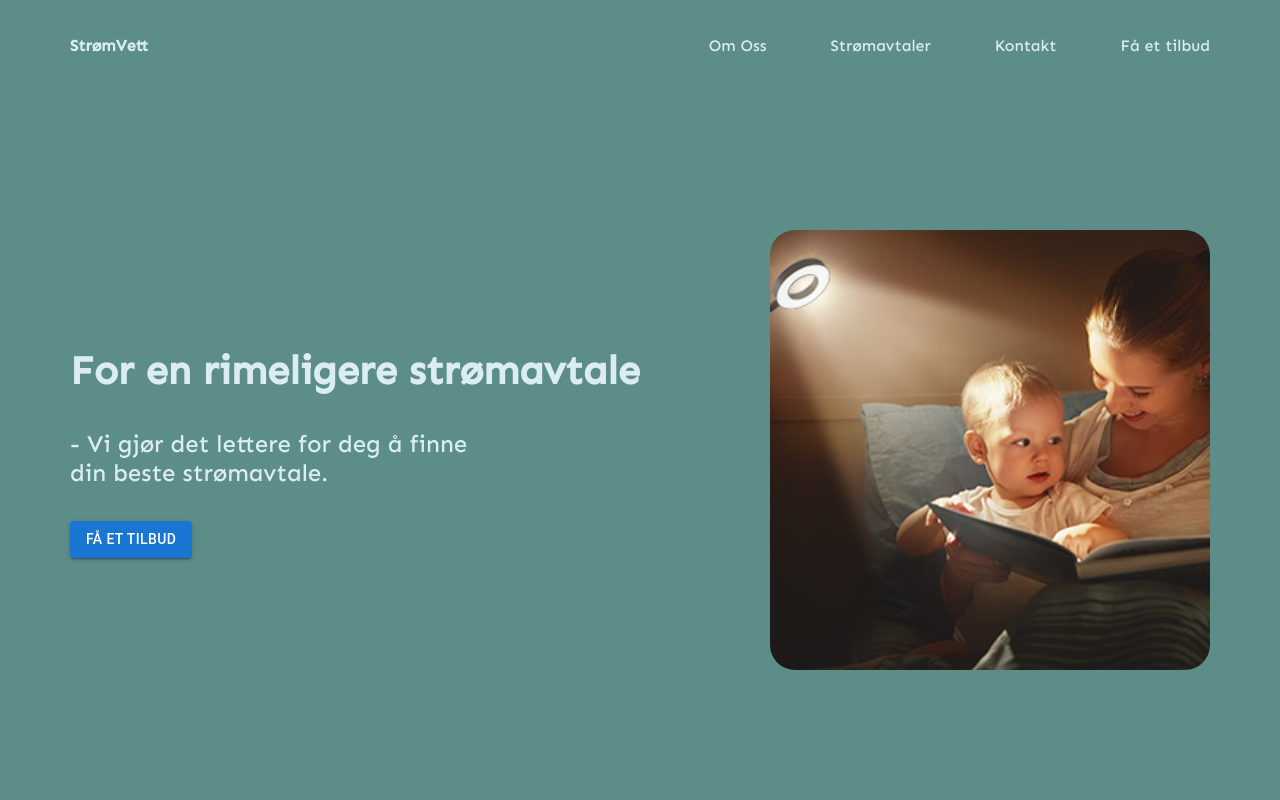
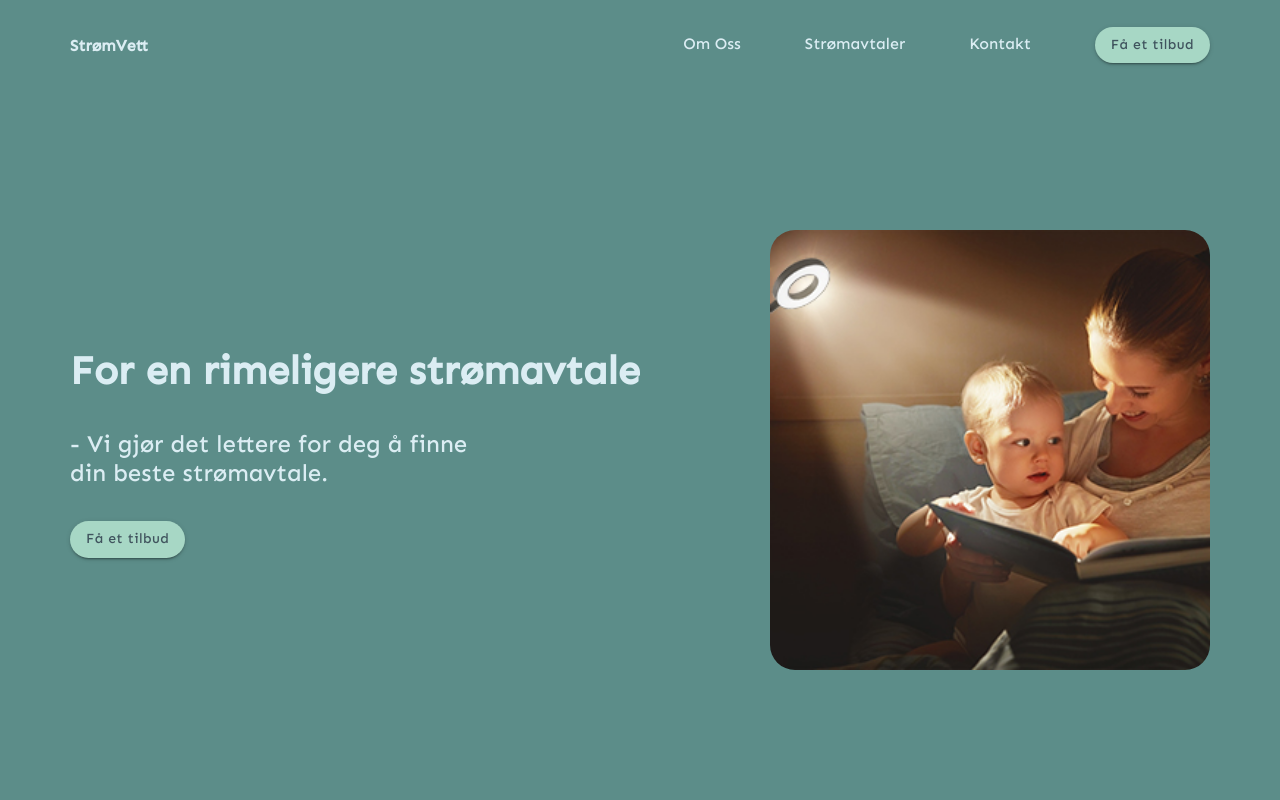
Before and after one commit to trymjor/StromVett, a React (Create React App) app: page / in a window 1280 px wide. Shown: the top 800 px of the page. Built offline with nearby package versions, Linux system fonts and the light colour scheme.

Commit message:
change button appearance and added it to places where the button should be shown

```diff
--- a/package.json
+++ b/package.json
@@ -15,6 +15,7 @@
     "@types/react-dom": "^18.2.7",
     "react": "^18.2.0",
     "react-dom": "^18.2.0",
+    "react-router-dom": "^6.15.0",
     "react-scripts": "5.0.1",
     "react-scroll": "^1.8.9",
     "typescript": "^4.9.5",
--- a/src/components/footer/footer.tsx
+++ b/src/components/footer/footer.tsx
@@ -1,6 +1,7 @@
 import './footer.css';
 // @ts-ignore
 import { Link } from 'react-scroll';
+import Tilbudbutton from '../tilbudbutton/tilbudbutton';
 
 const footer = () => {
     return (
@@ -29,7 +30,7 @@ const footer = () => {
                 <div className='footer_center_container'>
                     <h2>StrømVett</h2>
                     <ul>
-                        <li><a href="#footer">Få et tilbud</a></li>
+                        <Tilbudbutton/>
                     </ul>
                 </div>
                 <div className='footer_right_container'>
--- a/src/components/navbar/navbar.tsx
+++ b/src/components/navbar/navbar.tsx
@@ -1,5 +1,6 @@
 import React from 'react';
 import default_logo from '../../assets/images/default_logo.svg';
+import Tilbudbutton from '../tilbudbutton/tilbudbutton';
 import './navbar.css';
 // @ts-ignore
 import { Link } from 'react-scroll';
@@ -25,7 +26,7 @@ const navbar = () => {
                             <Link to="footer" spy={true} smooth={true} duration={500}>Kontakt</Link>
                         </li>
                         <li className='nav-item'>
-                            <Link to="footer" spy={true} smooth={true} duration={500}>Få et tilbud</Link>
+                            <Tilbudbutton/>
                         </li>
                     </ul>
                 </div>
--- a/src/components/tilbudbutton/tilbudbutton.tsx
+++ b/src/components/tilbudbutton/tilbudbutton.tsx
@@ -1,10 +1,25 @@
 import * as React from 'react';
 import Button from '@mui/material/Button';
 import './tilbudbutton.css';
+import { Link } from 'react-router-dom';
+
+<link rel="stylesheet" href="https://fonts.googleapis.com/css2?family=Sen:wght@500&display=swap" />
 
 const tilbudbutton = () => {
     return (
-        <Button variant="contained" className='tilbud_button'>Få et tilbud</Button>
+        <Button variant="contained" sx={{
+            color: '#40545E',
+            backgroundColor: '#A7D7C5',
+            borderColor: '#A7D7C5',
+            borderRadius: '25px',
+            '&:hover':{
+                backgroundColor: '#F9F8EB',
+            },
+            typography: {
+                fontFamily: 'Sen, sans-serif',
+                textTransform: 'none', // Use the Google Font and fallback fonts
+          },
+        }}>Få et tilbud</Button>
     );
 };
 
```
Also changed, not shown: 1 other file (tests, documents, lock files or other folders).
